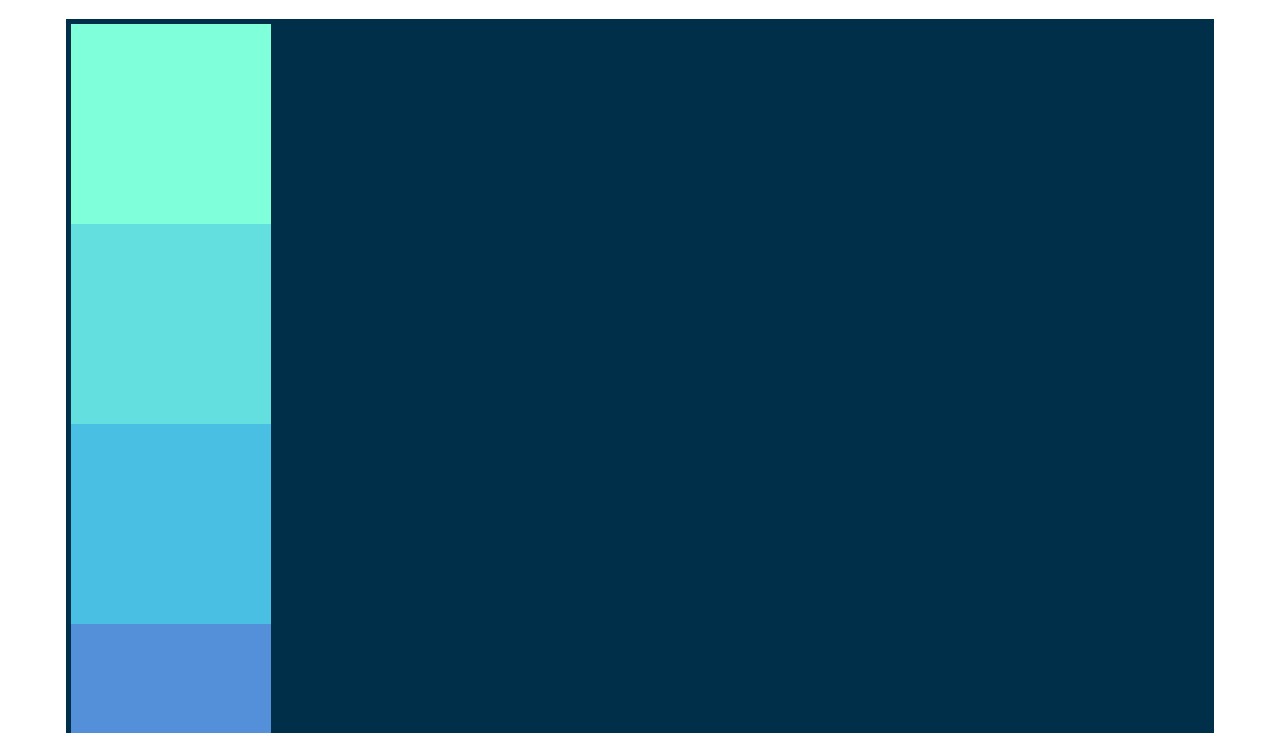
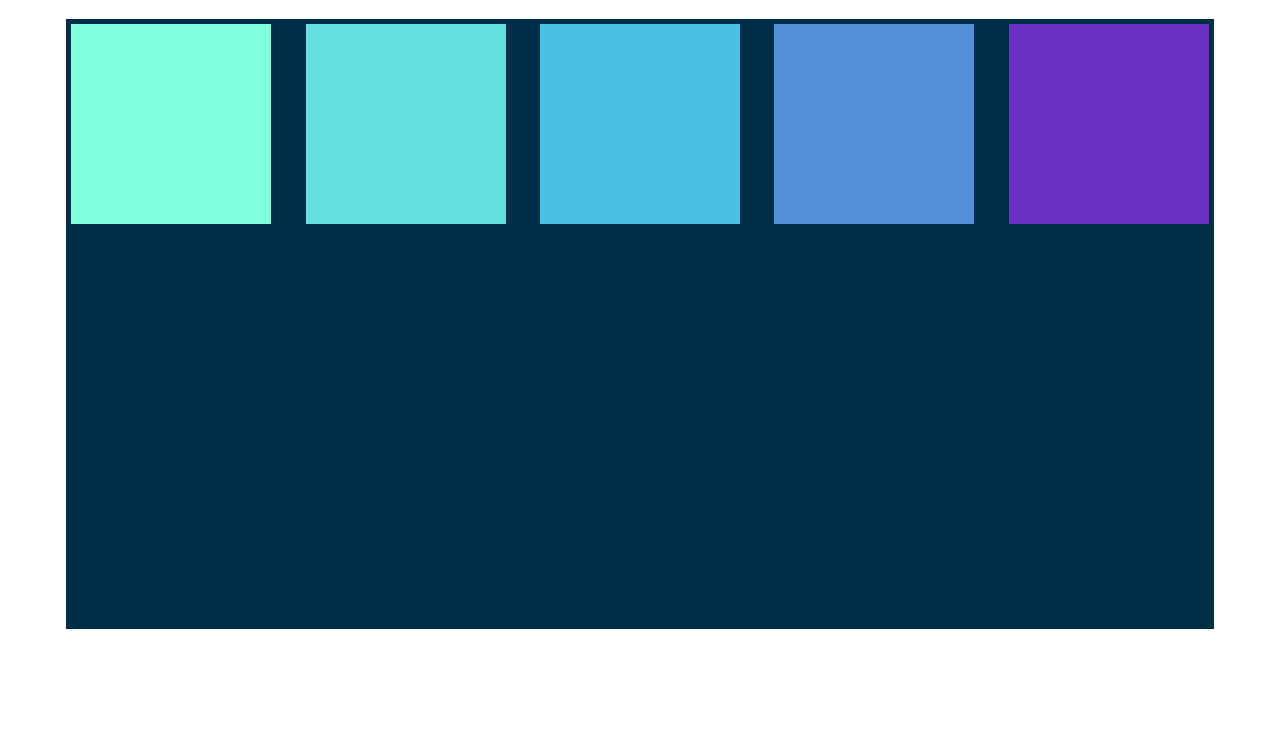
Before and after one commit to afsanab/WebDevBootCamp, a plain HTML site: page afsanapedia/html/index.html in a window 1280 px wide. Shown: the part 67-800 px from the top of the page. Drawn offline with nearby package versions, Linux system fonts and the light colour scheme.

Commit message:
Refactor #container styles: adjust height to 600px, change flex-direction to row, and add justify-content for better layout

```diff
--- a/afsanapedia/css/app.css
+++ b/afsanapedia/css/app.css
@@ -9,11 +9,12 @@ h1 {
 #container {
     background-color: #003049;
     width: 90%;
-    height: 1400px;
+    height: 600px;
     margin: 0 auto;
     border: 5px solid #003049;
     display: flex;
-    flex-direction: column;
+    flex-direction: row;
+    justify-content: space-between;
 }
 
 #container div {
```
